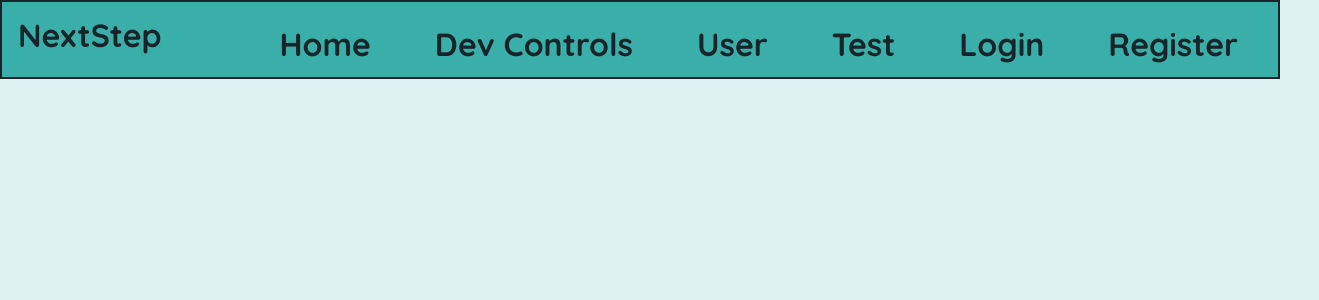
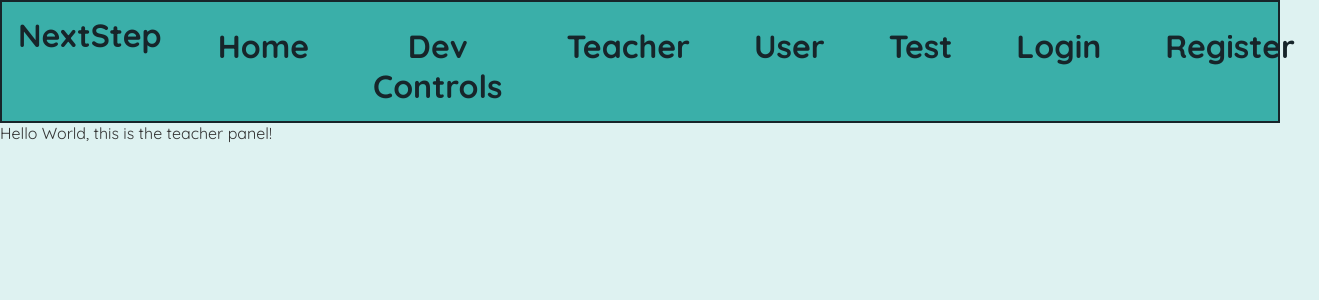
Before and after one commit to NextStepNZ/Development, a React (Create React App) app in the folder client/: page /teacher in a window 1280 px wide. Shown: the top 300 px of the page, 1319 px wide, since content can reach past the window. Built offline with nearby package versions, Linux system fonts and the light colour scheme.

Commit message:
Added new tab/component Teacher.JS - This will be used for all the teach controls eg. Adding quizzes and viewing results

```diff
--- a/client/src/App.js
+++ b/client/src/App.js
@@ -8,7 +8,8 @@ import TestOne from "./components/Test1";
 import TestTwo from "./components/Test2";
 import TestThree from "./components/Test3";
 import Login from "./components/Login/Login";
-import Register from "./components/Login/Register"
+import Register from "./components/Login/Register";
+import Teacher from "./components/Teacher";
 
 import {Routes, Route} from 'react-router-dom';
 
@@ -21,6 +22,7 @@ const App = () => {
     <Routes>
       <Route path='/' element={<Home />}/>
       <Route path='/devcontrols' element={<DevControls />}/>
+      <Route path='/teacher' element={<Teacher />}/>
       <Route path='/user' element={<User firstname={'John'} lastname={'Smith'} isTeacher={'true'}/>}/>
       <Route path='/testPage' element={<TestPage/>}/>
       <Route path='/test1' element={<TestOne/>}/>
--- a/client/src/components/Navbar.js
+++ b/client/src/components/Navbar.js
@@ -13,6 +13,9 @@ const Navbar = () => {
                     </li>
                     <li>
                         <Link to="/devcontrols">Dev Controls</Link>
+                    </li>
+                    <li>
+                        <Link to="/teacher">Teacher</Link>
                     </li>
                     <li>
                         <Link to="/user">User</Link>
--- /dev/null
+++ b/client/src/components/Teacher.js
@@ -0,0 +1,13 @@
+import React from "react";
+
+function Teacher() {
+    return(
+
+        <div>
+            Hello World, this is the teacher panel!
+        </div>
+
+    );
+}
+
+export default Teacher
```
Also changed, not shown: client/src/logo.svg (deleted).
